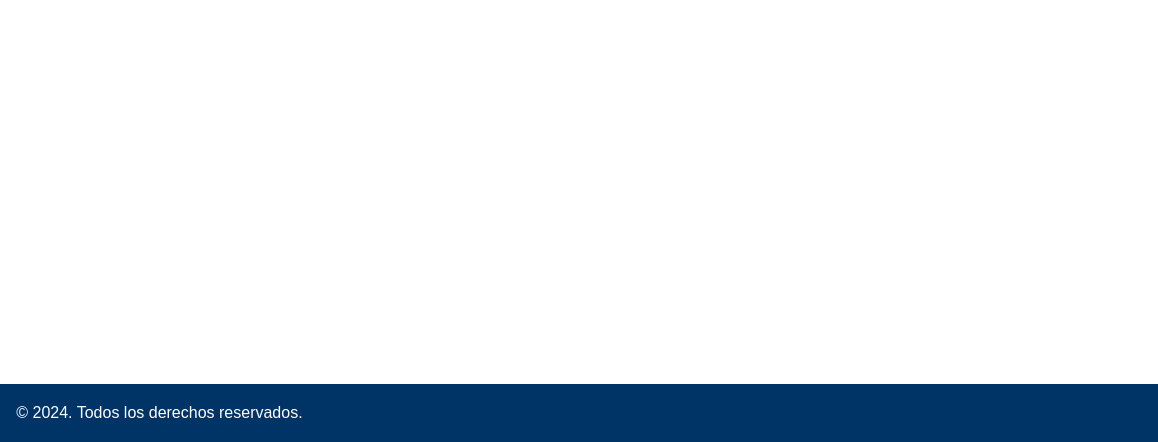
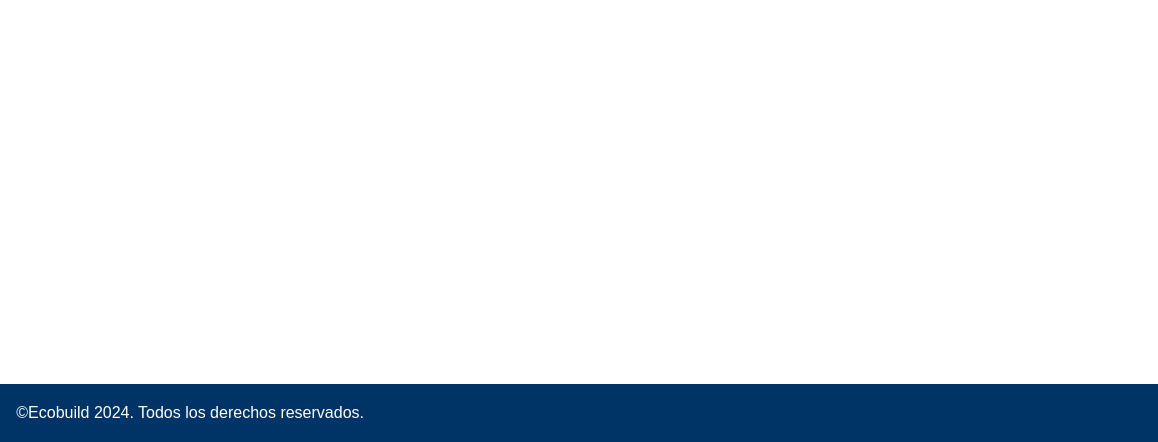
Before and after one commit to Sam23251985/EcoBuild, a plain HTML site: page index.html in a window 1280 px wide. Shown: the part 358-800 px from the top of the page, 122-1280 px from the left. Drawn offline with Linux system fonts and the light colour scheme.

Commit message:
Estructura inicial actualizada

```diff
--- a/index.html
+++ b/index.html
@@ -32,7 +32,7 @@
     <footer>
         <div class="footer-content">
             <img src="/placeholder.svg?height=60&width=200" alt="Logo UV" class="logo">
-            <p>© 2024. Todos los derechos reservados.</p>
+            <p>©Ecobuild 2024. Todos los derechos reservados.</p>
         </div>
     </footer>
     <script src="script.js"></script>
```
